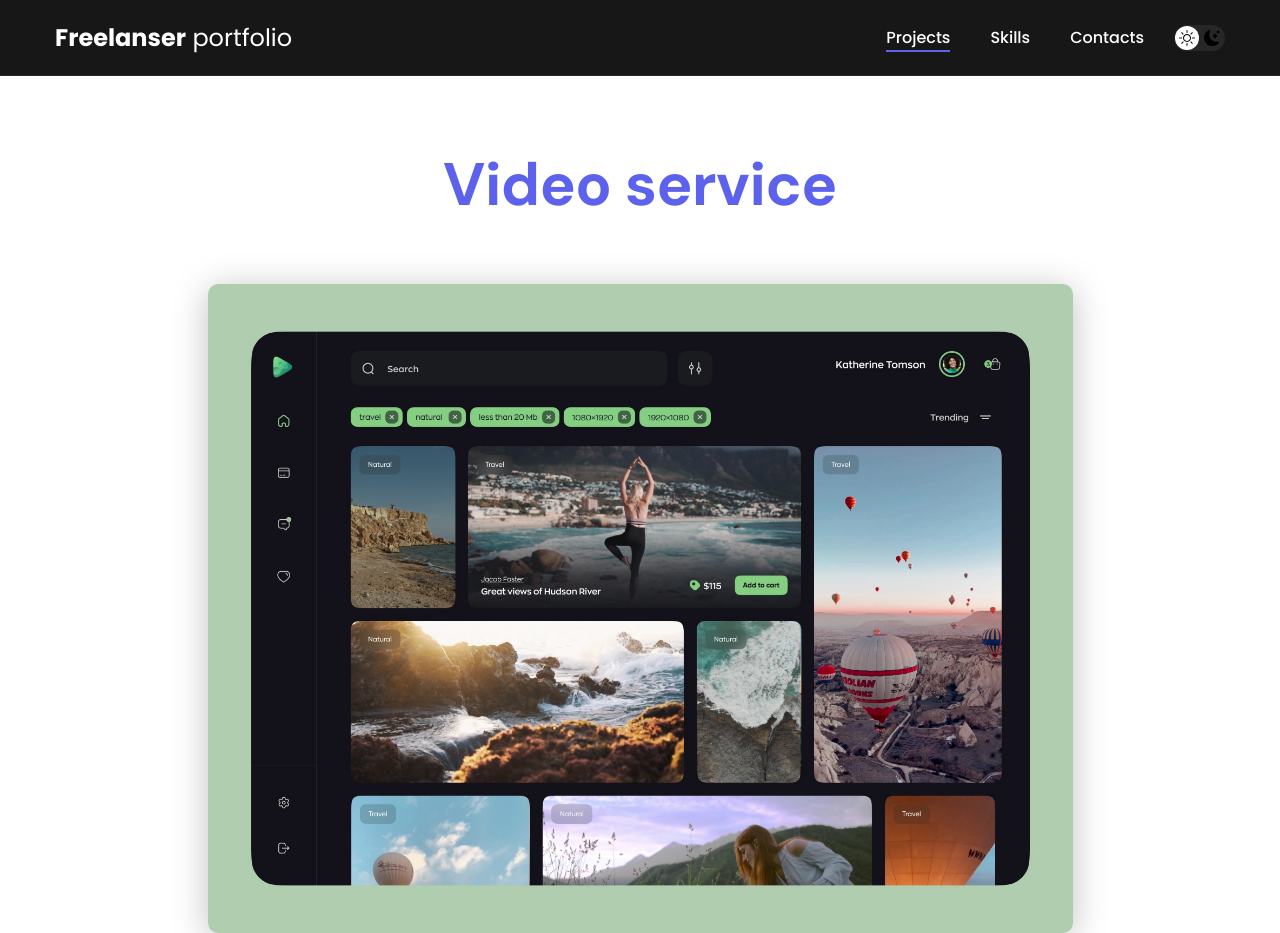
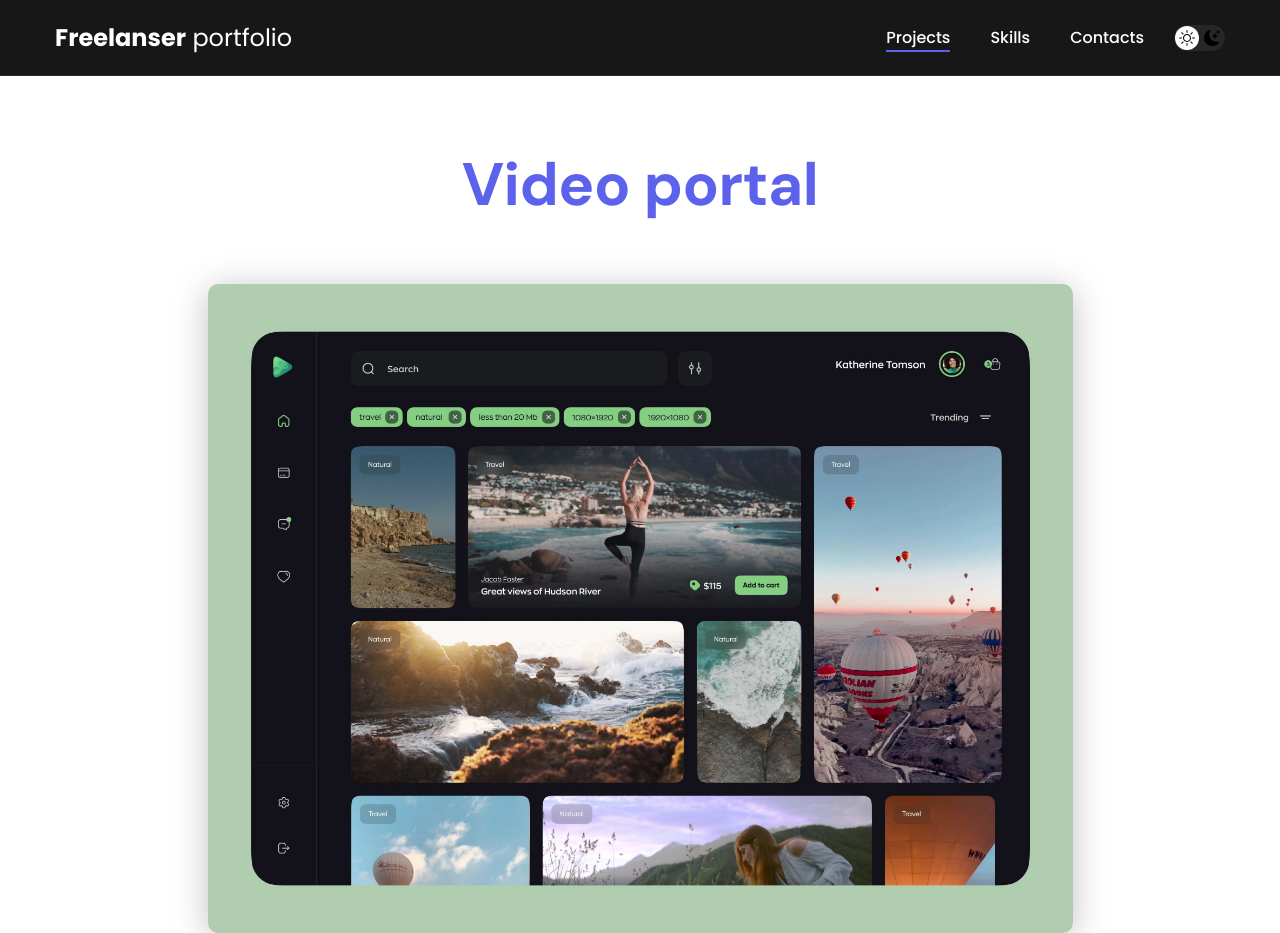
Before and after one commit to Imam4ik/free-anceportfolio, a plain HTML site: page project-page_3.html in a window 1280 px wide. Shown: the top 933 px of the page. Drawn offline with Linux system fonts and the light colour scheme.

Commit message:
project-page_3.html

```diff
--- a/project-page_3.html
+++ b/project-page_3.html
@@ -33,7 +33,7 @@
             <div class="project-details">
 
 
-                <h1 class="title-1">Video service</h1>
+                <h1 class="title-1">Video portal</h1>
 
                 <img src="./img/projects/03-big.jpg" alt="" class="project-details__cover">
 
```
